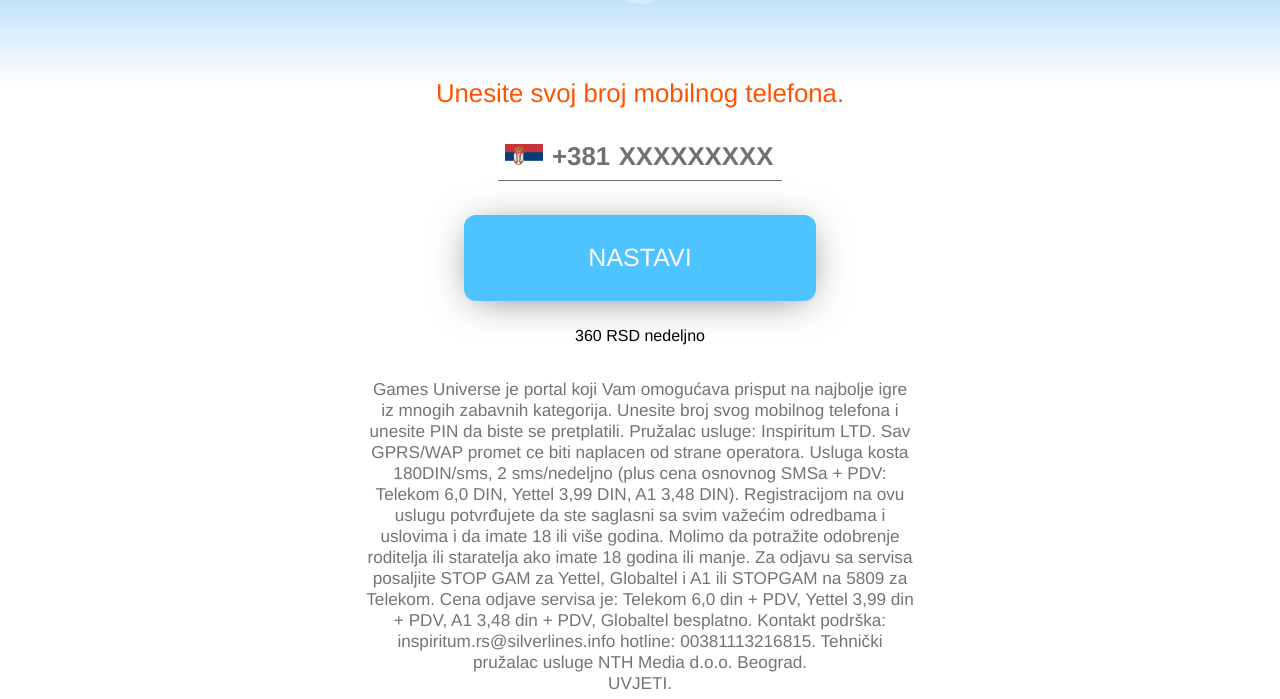
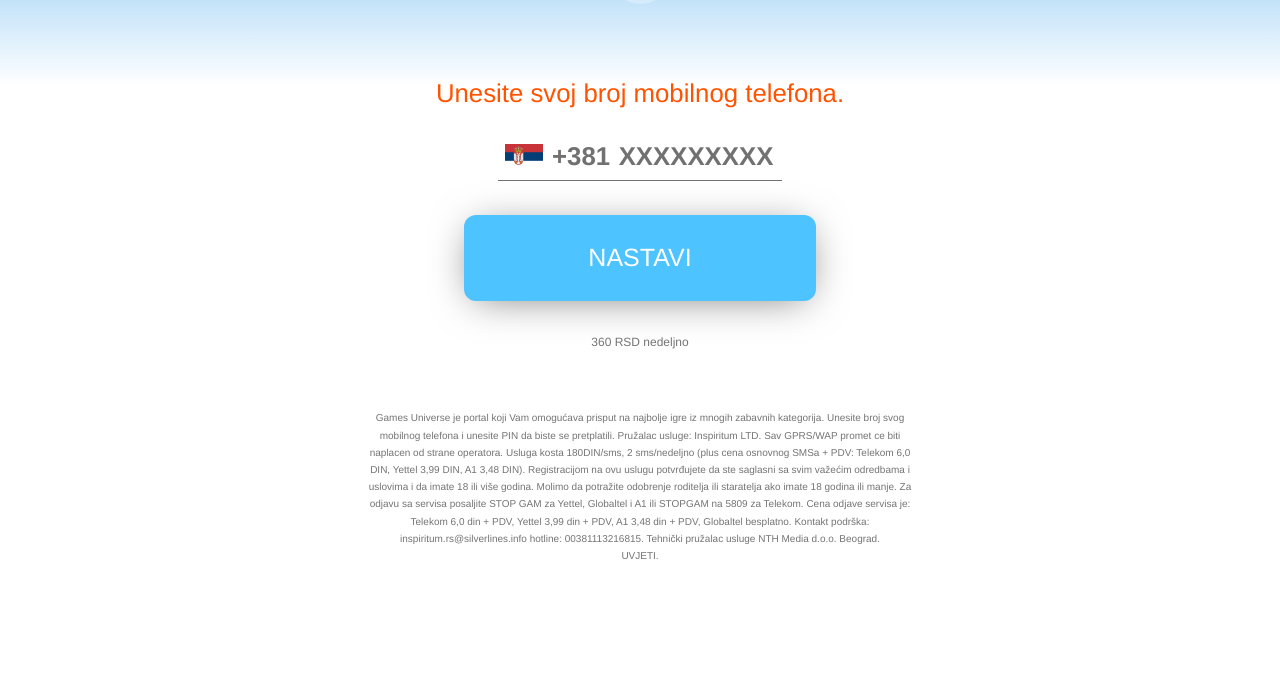
Before and after one commit to lelikone777/7611, a PHP site: page / in a window 1280 px wide. Shown: the part 234-933 px from the top of the page. After the commit the page ends 793 px from the top, so only its background shows below. Run offline with PHP 8.4, Linux system fonts and the light colour scheme.

Commit message:
впыва

```diff
--- a/pin-flow/css/style.css
+++ b/pin-flow/css/style.css
@@ -185,15 +185,18 @@
 }
 
 .cost {
-    margin: 15rem auto 0;
+    margin: 20rem auto 0;
     text-align: center;
     font-weight: normal;
-    font-size: 16px;
+    font-size: 12px;
+    color: #747474;
     /*font-size: 3vmin;*/
 }
 
 .foot {
     text-align: center;
+    line-height: 10rem;
+    font-size: 10px;
 }
 
 
--- a/pin-flow/index.html
+++ b/pin-flow/index.php
@@ -27,7 +27,7 @@
                             <div class="cursor"></div>
                         </div>
                     </div>
-                    <a href="pin.html" class="button" type="submit">
+                    <a href="pin.php" class="button" type="submit">
                         Nastavi
                     </a>
                     <p class="error"></p>
@@ -36,7 +36,7 @@
 <!--                    Stay Home - Stay Safe-->
 <!--                </p>-->
                 <div class="container">
-                    <p class="cost">360 RSD nedeljno</p>
+
                 </div>
 <!--                <div class="terms">-->
 <!--                    <a href="https://aeg.games-universe.online/terms">Terms & Conditions</a>-->
@@ -49,6 +49,7 @@
 <!--                180 DIN/SMS + cena SMS-->
 <!--            </div>-->
             <div class="container">
+                <p style="margin-bottom: 35rem;" class="cost">360 RSD nedeljno</p>
                 <!--                Service costs AED 12/week for Etisalat customers.-->
                 <p class="foot">Games Universe je portal koji Vam omogućava prisput na najbolje igre iz mnogih zabavnih kategorija. Unesite broj svog mobilnog telefona i unesite PIN da biste se pretplatili. Pružalac usluge: Inspiritum LTD. Sav GPRS/WAP promet ce biti naplacen od strane operatora. Usluga kosta 180DIN/sms, 2 sms/nedeljno (plus cena osnovnog SMSa + PDV: Telekom 6,0 DIN, Yettel 3,99 DIN, A1 3,48 DIN). Registracijom na ovu uslugu potvrđujete da ste saglasni sa svim važećim odredbama i uslovima i da imate 18 ili više godina. Molimo da potražite odobrenje roditelja ili staratelja ako imate 18 godina ili manje. Za odjavu sa servisa posaljite STOP GAM za Yettel, Globaltel i A1 ili STOPGAM na 5809 za Telekom. Cena odjave servisa je: Telekom 6,0 din + PDV, Yettel 3,99 din + PDV, A1 3,48 din + PDV, Globaltel besplatno. Kontakt podrška: inspiritum.rs@silverlines.info hotline: 00381113216815. Tehnički pružalac usluge NTH Media d.o.o. Beograd.
                     </br>
--- a/pin-flow/pin.html
+++ b/pin-flow/pin.php
@@ -33,7 +33,7 @@
 <!--                    Stay Home - Stay Safe-->
 <!--                </p>-->
                 <div class="container">
-                    <p class="cost">360 RSD nedeljno</p>
+
                 </div>
                 <div class="terms">
 <!--                    <a href="https://aeg.games-universe.online/terms">Terms & Conditions</a>-->
@@ -42,6 +42,7 @@
         </main>
         <footer>
             <div class="container">
+                <p style="margin-bottom: 35rem;" class="cost">360 RSD nedeljno</p>
 <!--                Service costs AED 12/week for Etisalat customers.-->
                <p class="foot">Games Universe je portal koji Vam omogućava prisput na najbolje igre iz mnogih zabavnih kategorija. Unesite broj svog mobilnog telefona i unesite PIN da biste se pretplatili. Pružalac usluge: Inspiritum LTD. Sav GPRS/WAP promet ce biti naplacen od strane operatora. Usluga kosta 180DIN/sms, 2 sms/nedeljno (plus cena osnovnog SMSa + PDV: Telekom 6,0 DIN, Yettel 3,99 DIN, A1 3,48 DIN). Registracijom na ovu uslugu potvrđujete da ste saglasni sa svim važećim odredbama i uslovima i da imate 18 ili više godina. Molimo da potražite odobrenje roditelja ili staratelja ako imate 18 godina ili manje. Za odjavu sa servisa posaljite STOP GAM za Yettel, Globaltel i A1 ili STOPGAM na 5809 za Telekom. Cena odjave servisa je: Telekom 6,0 din + PDV, Yettel 3,99 din + PDV, A1 3,48 din + PDV, Globaltel besplatno. Kontakt podrška: inspiritum.rs@silverlines.info hotline: 00381113216815. Tehnički pružalac usluge NTH Media d.o.o. Beograd.
                </br>
```
